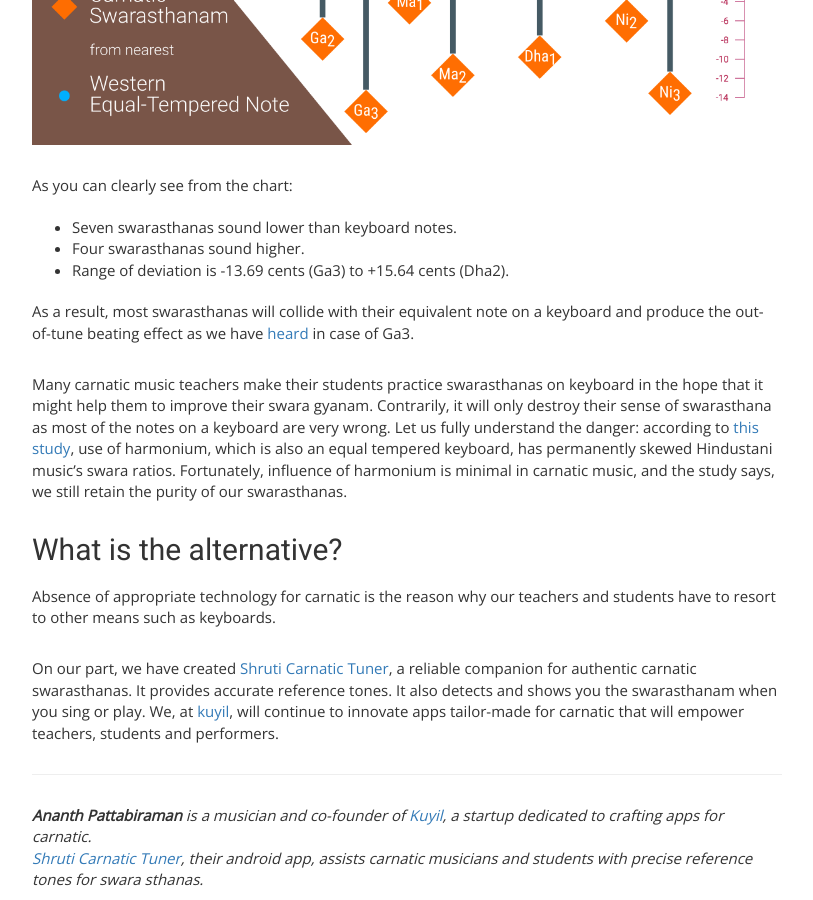
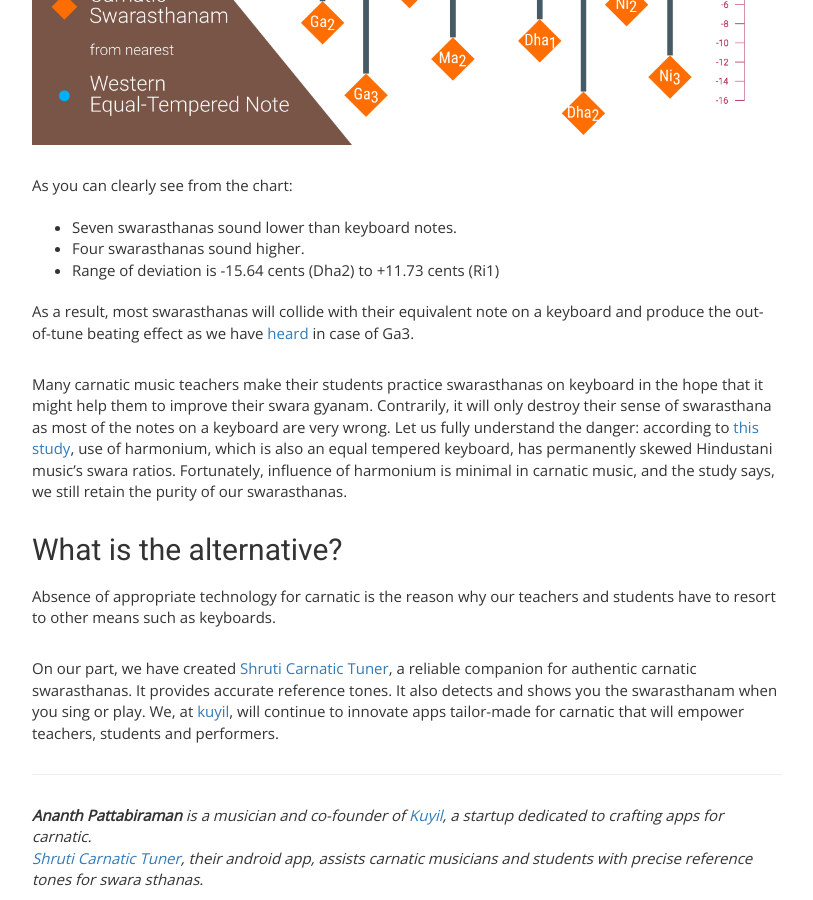
Before and after one commit to ananthp/beautifulnote, a Jekyll site: the page built from blog/_posts/2017-02-03-carnatic-vs-western-notes.markdown, in a window 1280 px wide and 900 px high, scrolled down 690 px. Shown: the whole window, without its empty margins (233-1046 px from the left). Built offline with Jekyll 4.4.1, drawn with Linux system fonts in a browser that asks for light colours; nearby versions of some CDN libraries; some web fonts are replaced.

Commit message:
updated infographic and post to reflect correct dha2 ratio deviation

```diff
--- a/blog/_posts/2017-02-03-carnatic-vs-western-notes.markdown
+++ b/blog/_posts/2017-02-03-carnatic-vs-western-notes.markdown
@@ -17,7 +17,7 @@ As you can clearly see from the chart:
 
 * Seven swarasthanas sound lower than keyboard notes.
 * Four swarasthanas sound higher.
-* Range of deviation is -13.69 cents (Ga3) to +15.64 cents (Dha2).
+* Range of deviation is -15.64 cents (Dha2) to +11.73 cents (Ri1)
 
 As a result, most swarasthanas will collide with their equivalent note on a keyboard and produce the out-of-tune beating effect as we have [heard]({{ site.baseurl }}{% post_url blog/2016-11-02-ga3 %}#audio) in case of Ga3.
 
```
Also changed, not shown: images/carnatic_vs_et.png.
